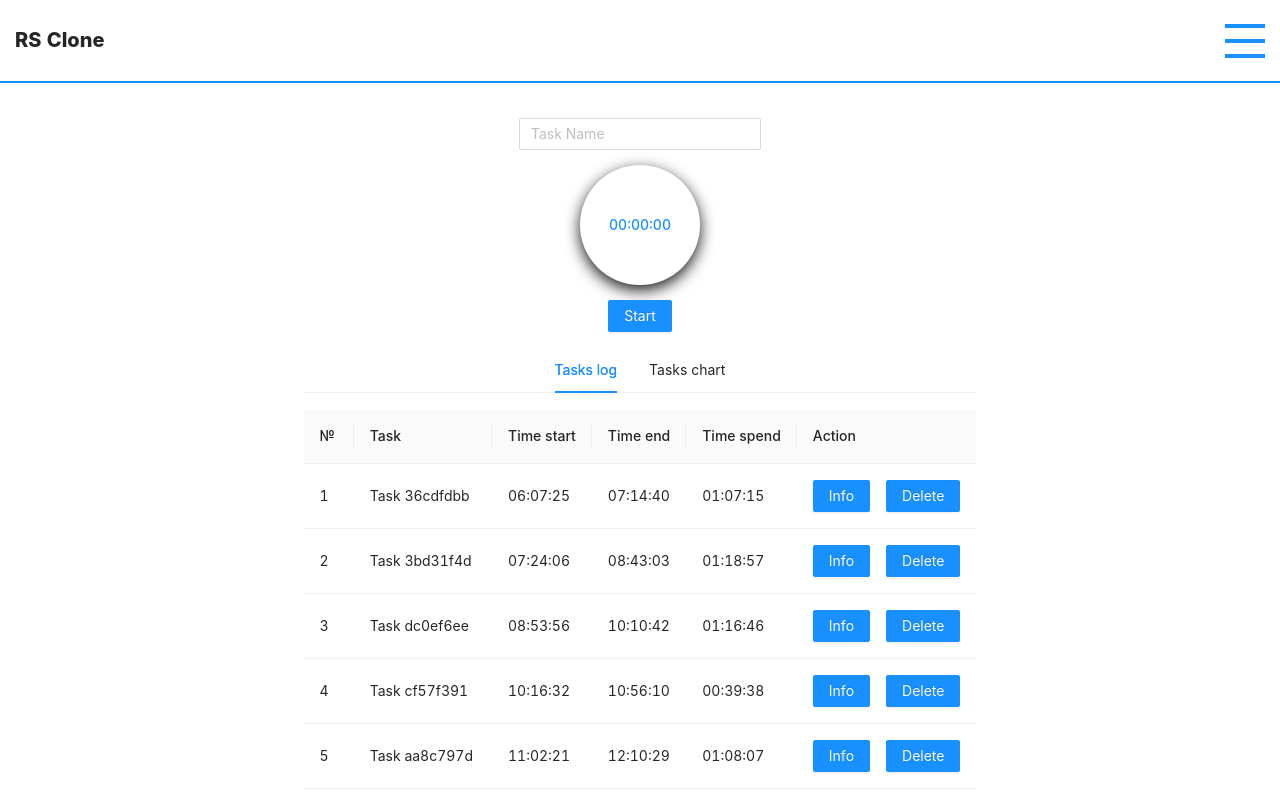
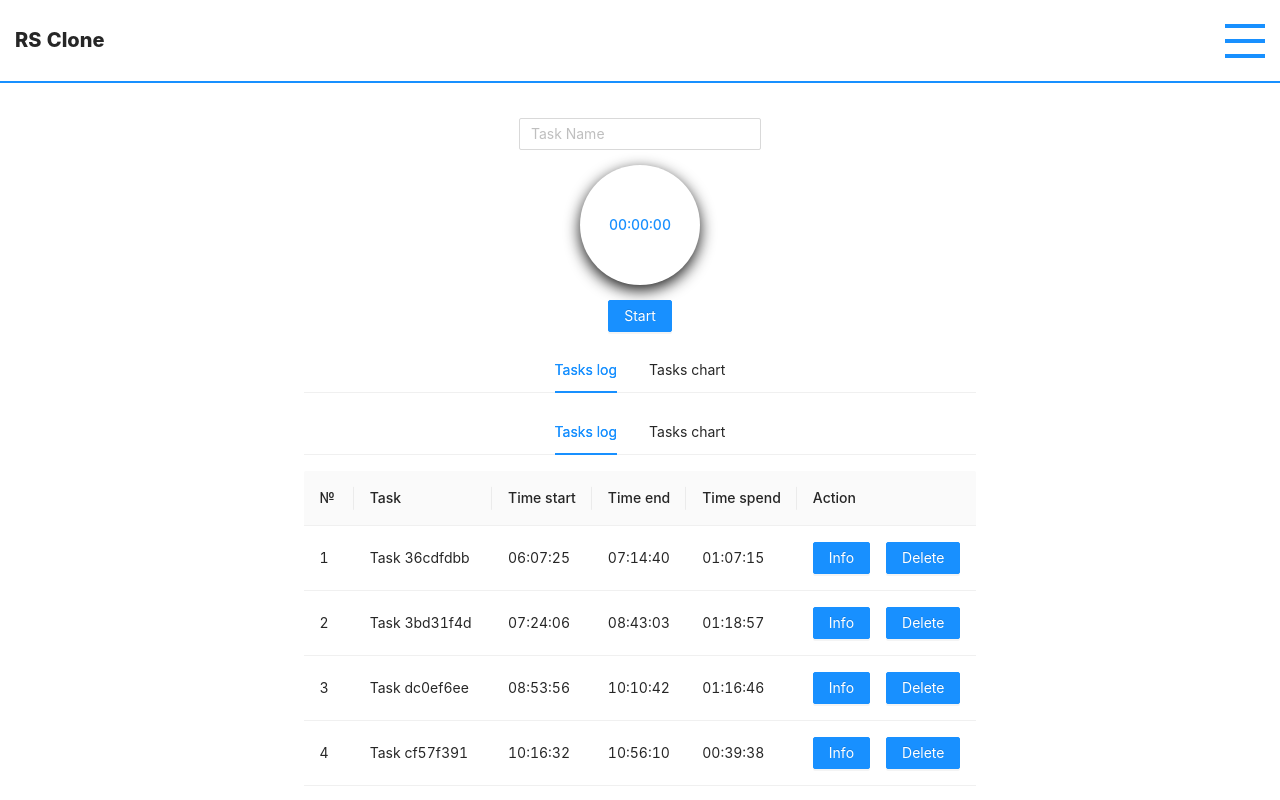
Before and after one commit to SkyWalker1996x/rs-clone, a React (Create React App) app: page / in a window 1280 px wide. Shown: the top 800 px of the page. Built offline with nearby package versions, Linux system fonts and the light colour scheme.

Commit message:
refactor: implement separate TabComponent

```diff
--- /dev/null
+++ b/src/components/Tabs/TabsComponent.tsx
@@ -0,0 +1,19 @@
+import React from "react";
+import TableTimer from '../Table/TableTimer'
+
+import { Tabs } from "antd";
+
+const { TabPane } = Tabs;
+
+export const TabsComponent: React.FC = () => {
+  return (
+    <Tabs defaultActiveKey="1" centered>
+      <TabPane tab="Tasks log" key="1">
+        <TableTimer />
+      </TabPane>
+      <TabPane tab="Tasks chart" key="2">
+        <h1> Task Chart</h1>
+      </TabPane>
+    </Tabs>
+  );
+};
--- a/src/pages/Main/index.tsx
+++ b/src/pages/Main/index.tsx
@@ -1,9 +1,9 @@
 import Header from "../../components/Header/Header";
 import MainWrapper from "../../components/Wrappers/MainWrapper";
 import Timer from "../../components/Timer/Timer";
-import TableTimer from "../../components/Table/TableTimer";
 import Footer from "../../components/Footer/Footer";
 import React from "react";
+import { TabsComponent}  from '../../components/Tabs/TabsComponent';
 
 const Main = () => {
   return (
@@ -11,7 +11,7 @@ const Main = () => {
       <Header />
       <MainWrapper>
         <Timer />
-        <TableTimer />
+        <TabsComponent />
       </MainWrapper>
       <Footer />
     </>
```
Also changed, not shown: 1 other file (tests, documents, lock files or other folders).
